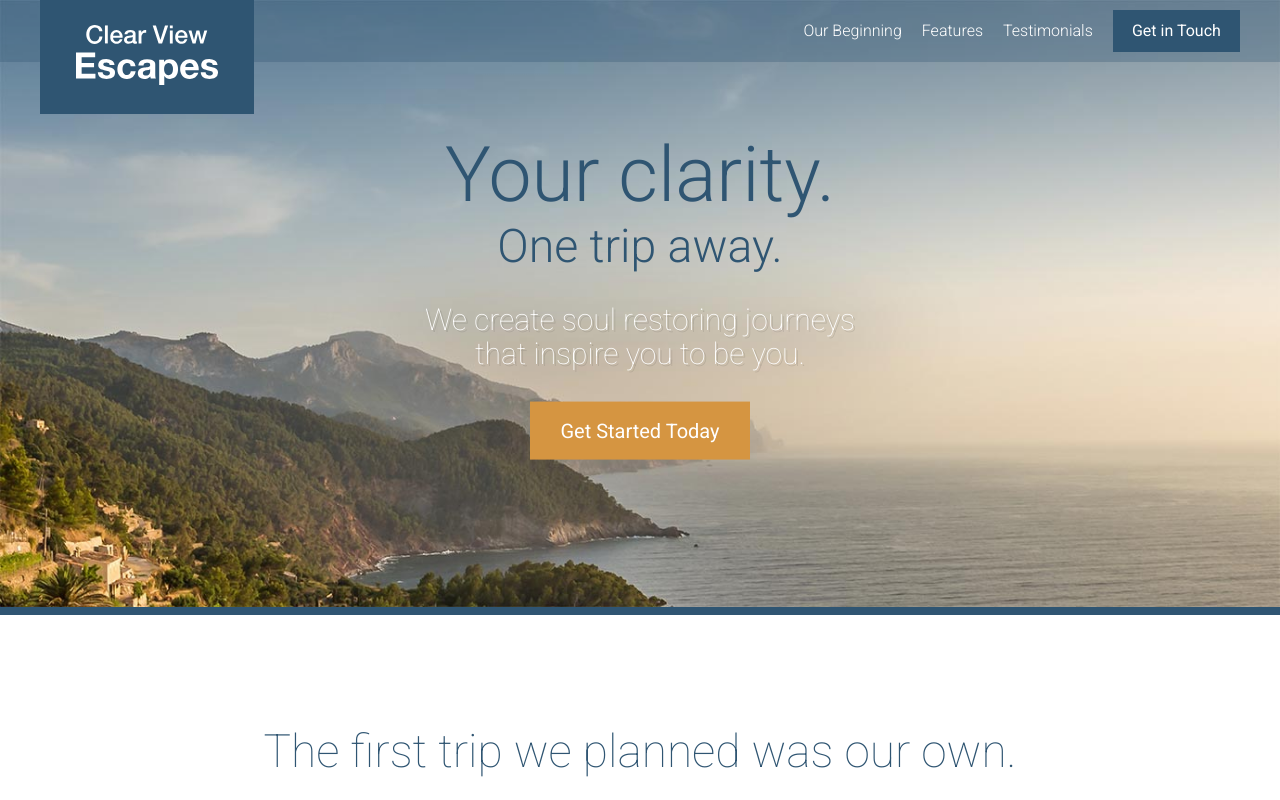
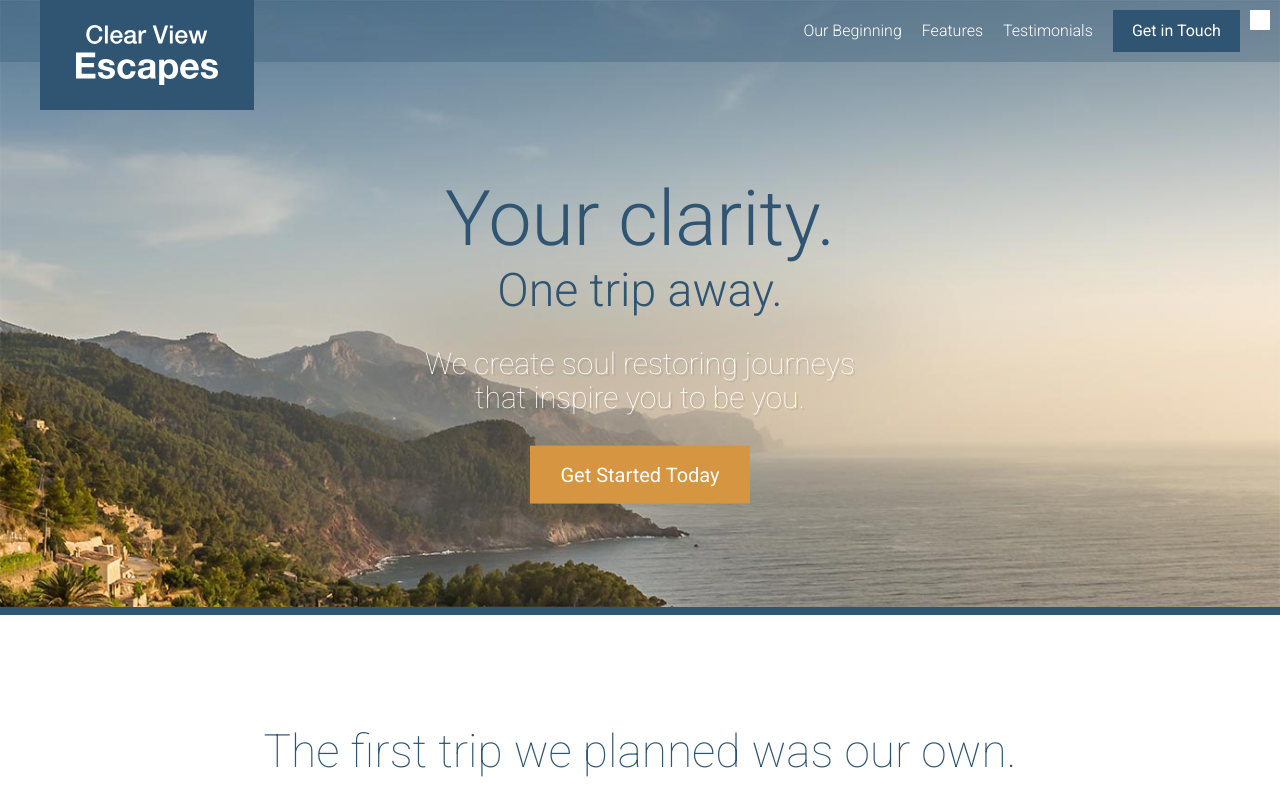
Before and after one commit to TrevorPawlewicz/philly-sites, a website: page app/index.html in a window 1280 px wide. Shown: the top 800 px of the page. Drawn offline with Linux system fonts and the light colour scheme.

Commit message:
style header pt.2

```diff
--- a/app/assets/styles/modules/_large-hero.css
+++ b/app/assets/styles/modules/_large-hero.css
@@ -8,11 +8,16 @@
 
     &__text-content {
         position: absolute;
+        padding-top: 88px;
         top: 50%;
         transform: translateY(-50%);
         left: 0;
         width: 100%;
         text-align: center;
+
+        @mimixin atMedium {
+            padding-top: 60px;
+        }
     }
 
     &__title {
--- a/app/assets/styles/modules/_site-header.css
+++ b/app/assets/styles/modules/_site-header.css
@@ -3,8 +3,12 @@
     z-index: 100;
     width: 100%;
     padding: 10px 0;
-    /* possible by postcss-hergba */
-    background-color: rgba($mainBlue, 0.3);
+
+
+    @mixin atMedium {
+        /* possible by postcss-hergba */
+        background-color: rgba($mainBlue, 0.3);
+    }
 
     &__btn-container {
         float: right;
@@ -13,7 +17,40 @@
     &__logo {
         position: absolute;
         top: 0;
+        left: 50%;
+        transform: translateX(-50%) scale(.8);
+        transform-origin: 50% 0;
         background-color: $mainBlue;
         padding: 25px 36px;
+
+        @mixin atMedium {
+            left: auto;
+            transform: translateX(0);
+        }
+    }
+
+    &__logo__graphic {
+        text-indent: -9999px;
+    }
+
+    &__menu-icon {
+        width: 20px;
+        height: 20px;
+        background-color: #FFF;
+        position: absolute;
+        top: 10px;
+        right: 10px;
+
+        @mixin atMeduim {
+            display: none;
+        }
+    }
+
+    &__menu-content {
+        display: none;
+
+        @mixin atMedium {
+            display: block;
+        }
     }
 }
--- a/app/index.html
+++ b/app/index.html
@@ -15,9 +15,18 @@
     <header class="site-header">
         <div class="wrapper">
             <div class="site-header__logo">
-                <img src="assets/images/icons/clear-view-escapes.svg">
+                <!-- <img src="assets/images/icons/clear-view-escapes.svg"> -->
+                <div class="site-header__logo__graphic icon icon--clear-view-escapes">
+                    Clear View Escapes
+                </div>
             </div>
 
+            <div class="site-header__menu-icon">
+
+            </div>
+
+
+            <div class="site-header__menu-content">
                 <div class="site-header__btn-container">
                     <a href="#" class="btn">Get in Touch</a>
                 </div>
@@ -29,6 +38,7 @@
                         <li><a href="#testimonials">Testimonials</a></li>
                     </ul>
                 </nav>
+            </div>
         </div>
     </header>
 
--- a/app/temp/styles/styles.css
+++ b/app/temp/styles/styles.css
@@ -432,12 +432,16 @@ a {
 }
 .large-hero__text-content {
   position: absolute;
+  padding-top: 88px;
   top: 50%;
   -webkit-transform: translateY(-50%);
           transform: translateY(-50%);
   left: 0;
   width: 100%;
   text-align: center;
+  @mimixin atMedium {
+    padding-top: 60px;
+  }
 }
 .large-hero__title {
   font-weight: 300;
@@ -885,8 +889,11 @@ a {
     z-index: 100;
     width: 100%;
     padding: 10px 0;
-    /* possible by postcss-hergba */
+}
+@media (min-width: 800px) {
+  .site-header {/* possible by postcss-hergba */
     background-color: rgba(47,85,114, 0.3);
+  }
 }
 .site-header__btn-container {
   float: right;
@@ -894,8 +901,39 @@ a {
 .site-header__logo {
   position: absolute;
   top: 0;
+  left: 50%;
+  -webkit-transform: translateX(-50%) scale(.8);
+          transform: translateX(-50%) scale(.8);
+  -webkit-transform-origin: 50% 0;
+          transform-origin: 50% 0;
   background-color: #2f5572;
   padding: 25px 36px;
+}
+@media (min-width: 800px) {
+  .site-header__logo {
+    left: auto;
+    -webkit-transform: translateX(0);
+            transform: translateX(0);
+  }
+}
+.site-header__logo__graphic {
+  text-indent: -9999px;
+}
+.site-header__menu-icon {
+  width: 20px;
+  height: 20px;
+  background-color: #FFF;
+  position: absolute;
+  top: 10px;
+  right: 10px;
+}
+.site-header__menu-content {
+  display: none;
+}
+@media (min-width: 800px) {
+  .site-header__menu-content {
+    display: block;
+  }
 }
 .primary-nav--pull-right {
   float: right;
```
Lines whose indentation alone changed are shown as unchanged.
